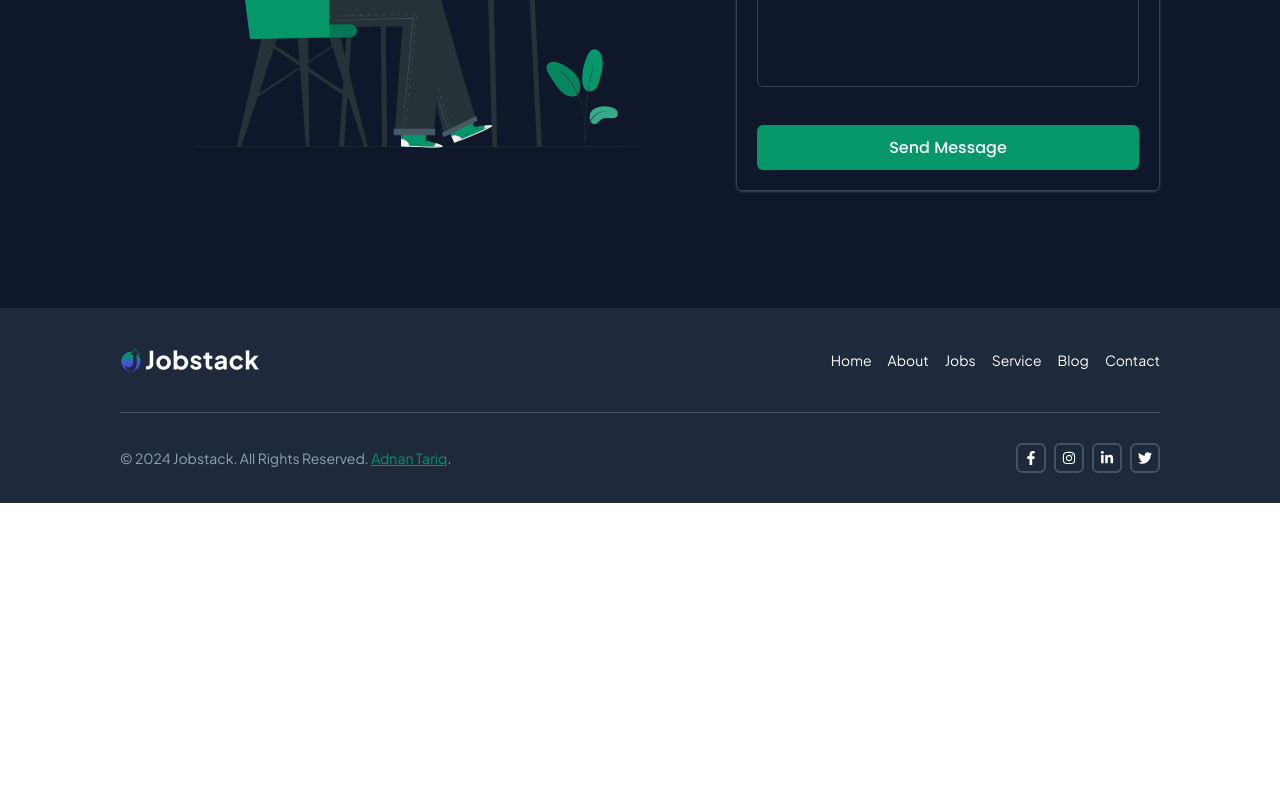
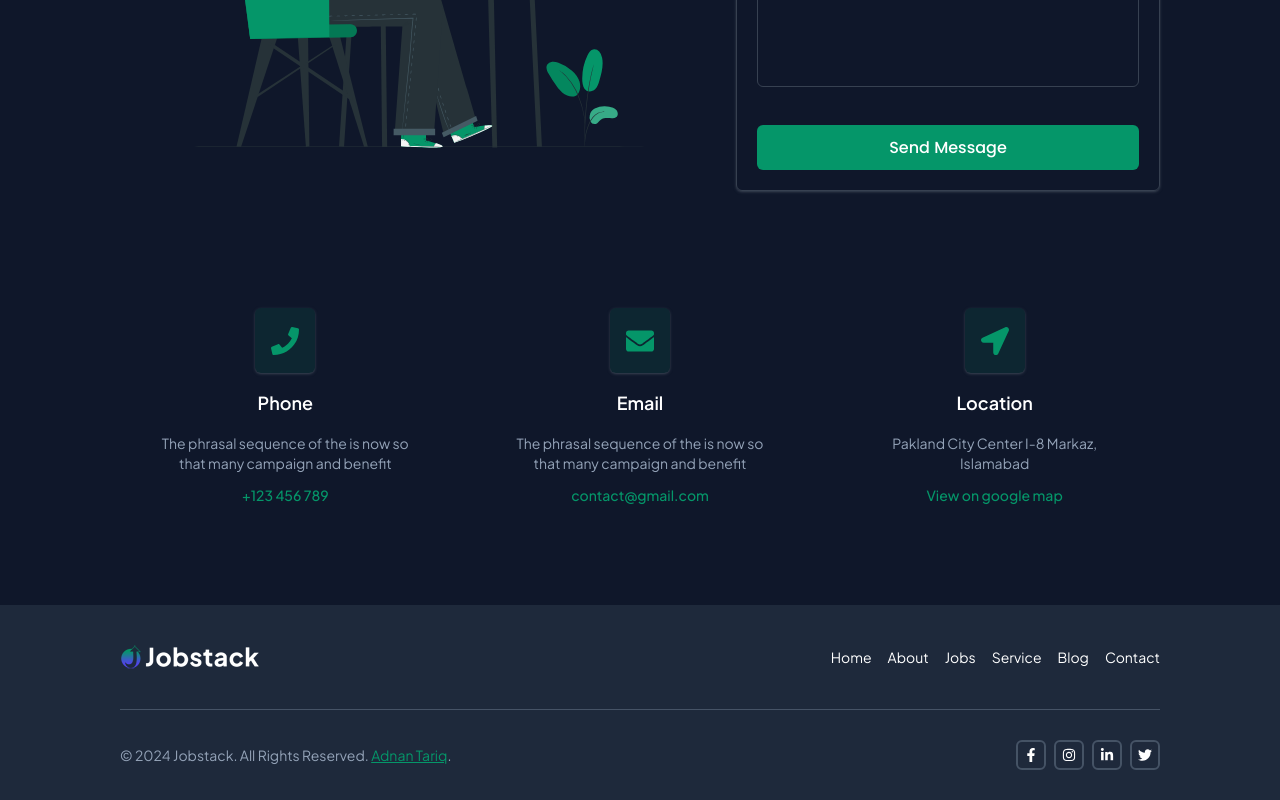
Before and after one commit to adnanDevelop/job-portal-app, a React (Vite) app in the folder frontend/: page /contact in a window 1280 px wide. Shown: the part 928-1728 px from the top of the page. Before the commit the page ends 1431 px from the top, so only its background shows below. Built offline with nearby package versions, Linux system fonts and the light colour scheme.

Commit message:
complete contact page

```diff
--- a/frontend/src/components/global/JobCard.tsx
+++ b/frontend/src/components/global/JobCard.tsx
@@ -9,7 +9,7 @@ const JobCard = ({ data }: any) => {
   return (
     <Link
       to={`job-details/${data}`}
-      className="block w-full p-4 border border-gray-700 rounded-lg shadow-sm shadow-gray-600 transitions hover:shadow-lg hover:shadow-gray-700"
+      className="block w-full p-4 py-5 border border-gray-700 rounded-lg shadow-sm shadow-gray-600 transitions hover:shadow-lg hover:shadow-gray-700"
       onClick={() => {
         window.scroll({ top: 0 });
       }}
@@ -30,9 +30,9 @@ const JobCard = ({ data }: any) => {
       </div>
 
       {/* Date and salary section */}
-      <div className="flex items-center justify-between mt-3">
+      <div className="flex items-center justify-between mt-4">
         <div>
-          <p className="m-1 text-[10px] mb-2 leading-none badge border-none px-2 badge-outline font-medium font-poppin  text-green transitions hover:bg-green hover:text-white focus:bg-green bg-[#05966813] focus:text-white">
+          <p className="m-1 text-[10px] mb-3 leading-none badge border-none px-2 badge-outline font-medium font-poppin  text-green transitions hover:bg-green hover:text-white focus:bg-green bg-[#05966813] focus:text-white">
             Part Time
           </p>
           <p className="flex items-center text-sm text-slate font-poppin gap-x-1">
--- a/frontend/src/components/global/Navbar.tsx
+++ b/frontend/src/components/global/Navbar.tsx
@@ -78,6 +78,9 @@ const Navbar = () => {
                   activeLink === link?.path ? "text-green" : "text-white"
                 }`}
                 to={link?.path}
+                onClick={() => {
+                  window.scrollTo({ top: 0 });
+                }}
                 key={index}
               >
                 {link?.name}
@@ -245,6 +248,7 @@ const Navbar = () => {
                     onClick={() => {
                       showSideBar(false);
                       setOpen(false);
+                      window.scrollTo({ top: 0 });
                     }}
                   >
                     {link.name}
--- a/frontend/src/components/global/PageHeader.tsx
+++ b/frontend/src/components/global/PageHeader.tsx
@@ -8,7 +8,7 @@ interface IProps {
 
 const PageHeader = ({ title, breadCrumb }: IProps) => {
   return (
-    <main className=" padding-inline  overflow-hidden z-[1] w-full py-[200px] relative  bg-[url('/image/header-img.jpg')] bg-no-repeat bg-center bg-cover clip-path">
+    <main className=" padding-inline  overflow-hidden z-[1] w-full sm:py-[200px] py-[140px] relative  bg-[url('/image/header-img.jpg')] bg-no-repeat bg-center bg-cover clip-path">
       <div className="absolute z-[-1] top-0 left-0 w-full h-full  bg-[#064E3BE6]" />
       <h1 className="text-3xl font-bold text-center text-white font-jakarta">
         {title}
--- a/frontend/src/modules/contact/component/Details.tsx
+++ b/frontend/src/modules/contact/component/Details.tsx
@@ -26,14 +26,39 @@ const Details = () => {
     {
       icon: <FaLocationArrow />,
       title: "Location",
-      content: "Pakland City Center, Islamabad",
+      content: "Pakland City Center I-8 Markaz, Islamabad",
       value: "View on google map",
     },
   ];
 
   return (
-    <section className="grid grid-cols-12">
-      <div className="flex flex-col items-center justify-center lg:col-span-4 sm:col-span-6 col-span-full"></div>
+    <section className="grid grid-cols-12 md:mb-[100px] mb-[70px] gap-6">
+      {detailContent.map((element, index) => {
+        return (
+          <div
+            key={index}
+            className="flex flex-col items-center justify-center lg:col-span-4 sm:col-span-6 col-span-full"
+          >
+            <div className="w-[60px] h-[65px] rounded-md bg-[#0596681e] text-green transitions group-hover:bg-green group-hover:text-white text-[28px] flex items-center justify-center shadow-gray-700 shadow">
+              {element.icon}
+            </div>
+
+            <h4 className="my-4 text-lg font-semibold text-white font-jakarta">
+              {element.title}
+            </h4>
+
+            <p className="text-sm text-center text-slate font-jakarta max-w-[250px] mx-auto">
+              {element.content}
+            </p>
+            <a
+              href="#"
+              className="relative mt-3 text-sm font-medium text-green font-jakarta transitions before:absolute before:w-0 before:h-[1px] before:bg-green before:bottom-[-5px] before:left-0 before:transitions hover:before:w-full"
+            >
+              {element.value}
+            </a>
+          </div>
+        );
+      })}
     </section>
   );
 };
```
